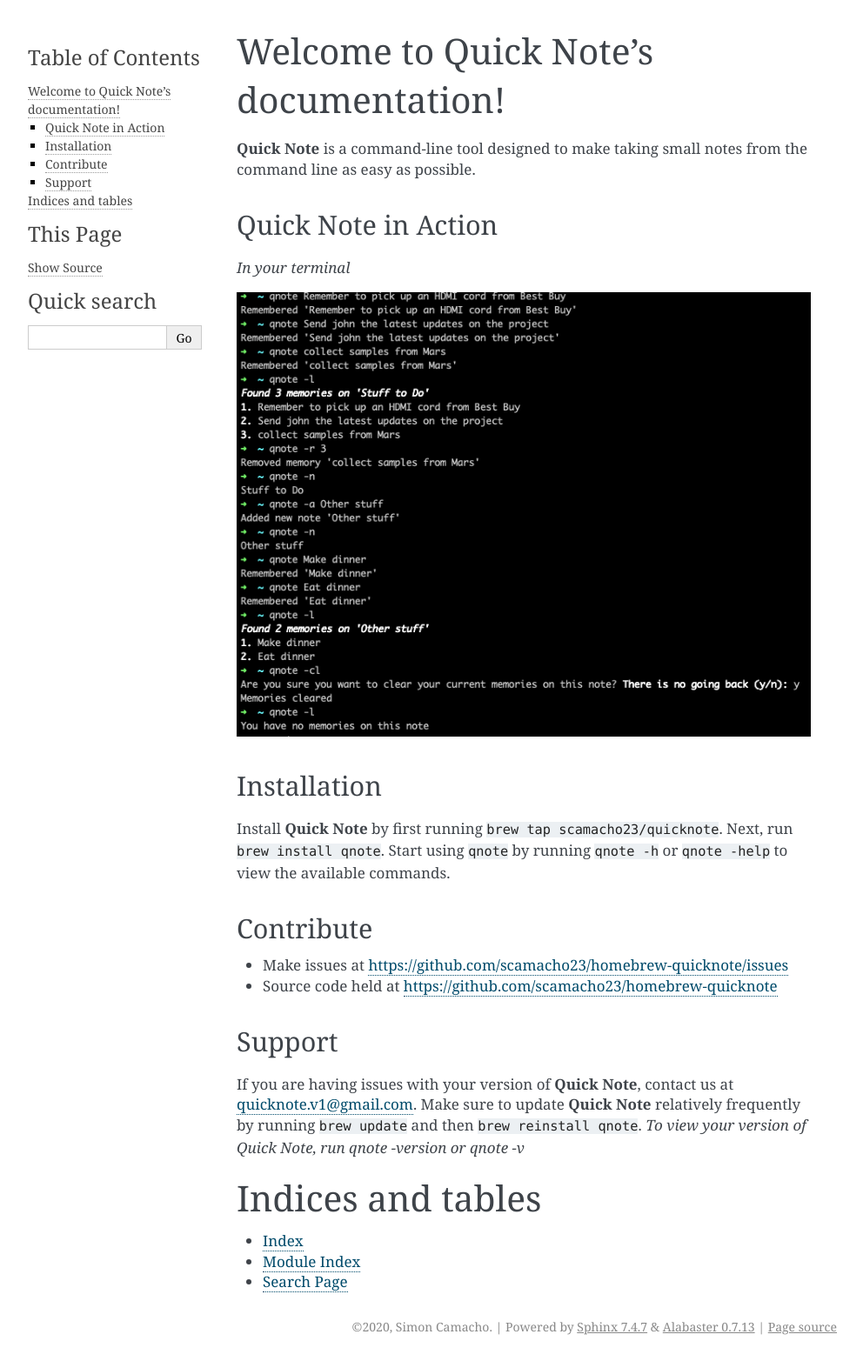
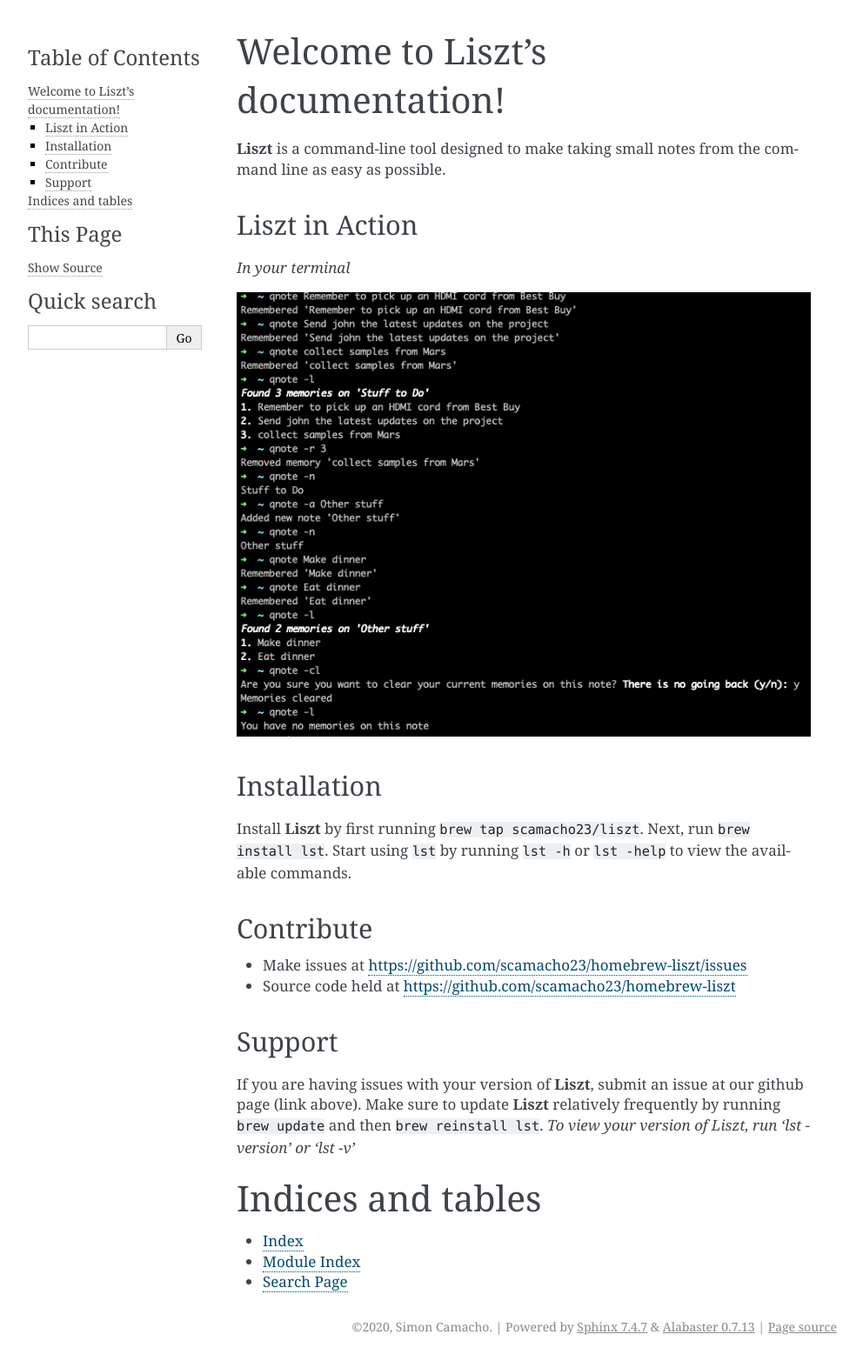
Before and after one commit to scamacho23/liszt, a Sphinx documentation site: the page built from docs/index.rst, in a window 1280 px wide. Shown: the whole page at 87% size, without its empty margins (148-1140 px from the left). Built offline with Sphinx 7.4.7, drawn with Linux system fonts in a browser that asks for light colours.

Commit message:
Update docs

```diff
--- a/docs/index.rst
+++ b/docs/index.rst
@@ -1,16 +1,16 @@
-.. homebrew-quicknote documentation master file, created by
+.. homebrew-liszt documentation master file, created by
    sphinx-quickstart on Fri Aug  7 13:22:35 2020.
    You can adapt this file completely to your liking, but it should at least
    contain the root `toctree` directive.
 
-Welcome to Quick Note's documentation!
+Welcome to Liszt's documentation!
 ==============================================
 
-**Quick Note** is a command-line tool designed to
+**Liszt** is a command-line tool designed to
 make taking small notes from the command line as
 easy as possible.
 
-Quick Note in Action
+Liszt in Action
 --------------------
 *In your terminal*
 
@@ -20,24 +20,24 @@ Quick Note in Action
 Installation
 ------------
 
-Install **Quick Note** by first running ``brew tap scamacho23/quicknote``.
-Next, run ``brew install qnote``. Start using ``qnote`` by running ``qnote -h``
-or ``qnote -help`` to view the available commands.
+Install **Liszt** by first running ``brew tap scamacho23/liszt``.
+Next, run ``brew install lst``. Start using ``lst`` by running ``lst -h``
+or ``lst -help`` to view the available commands.
 
 Contribute
 ----------
 
-- Make issues at https://github.com/scamacho23/homebrew-quicknote/issues
-- Source code held at https://github.com/scamacho23/homebrew-quicknote
+- Make issues at https://github.com/scamacho23/homebrew-liszt/issues
+- Source code held at https://github.com/scamacho23/homebrew-liszt
 
 Support
 -------
 
-If you are having issues with your version of **Quick Note**,
-contact us at quicknote.v1@gmail.com. Make sure to update
-**Quick Note** relatively frequently by running ``brew update``
-and then ``brew reinstall qnote``.
-*To view your version of Quick Note, run qnote -version or qnote -v*
+If you are having issues with your version of **Liszt**,
+submit an issue at our github page (link above). Make sure to update
+**Liszt** relatively frequently by running ``brew update``
+and then ``brew reinstall lst``.
+*To view your version of Liszt, run 'lst -version' or 'lst -v'*
 
 .. toctree::
    :maxdepth: 2
```
